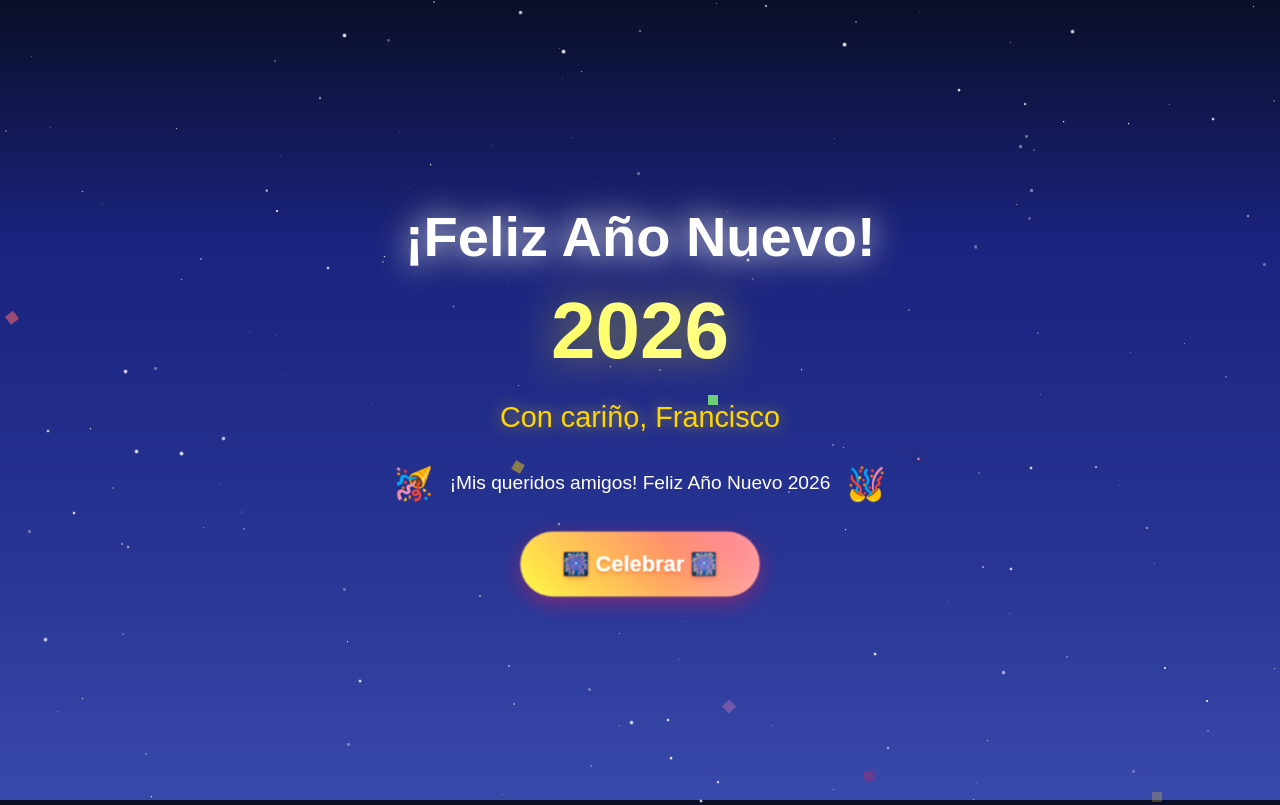
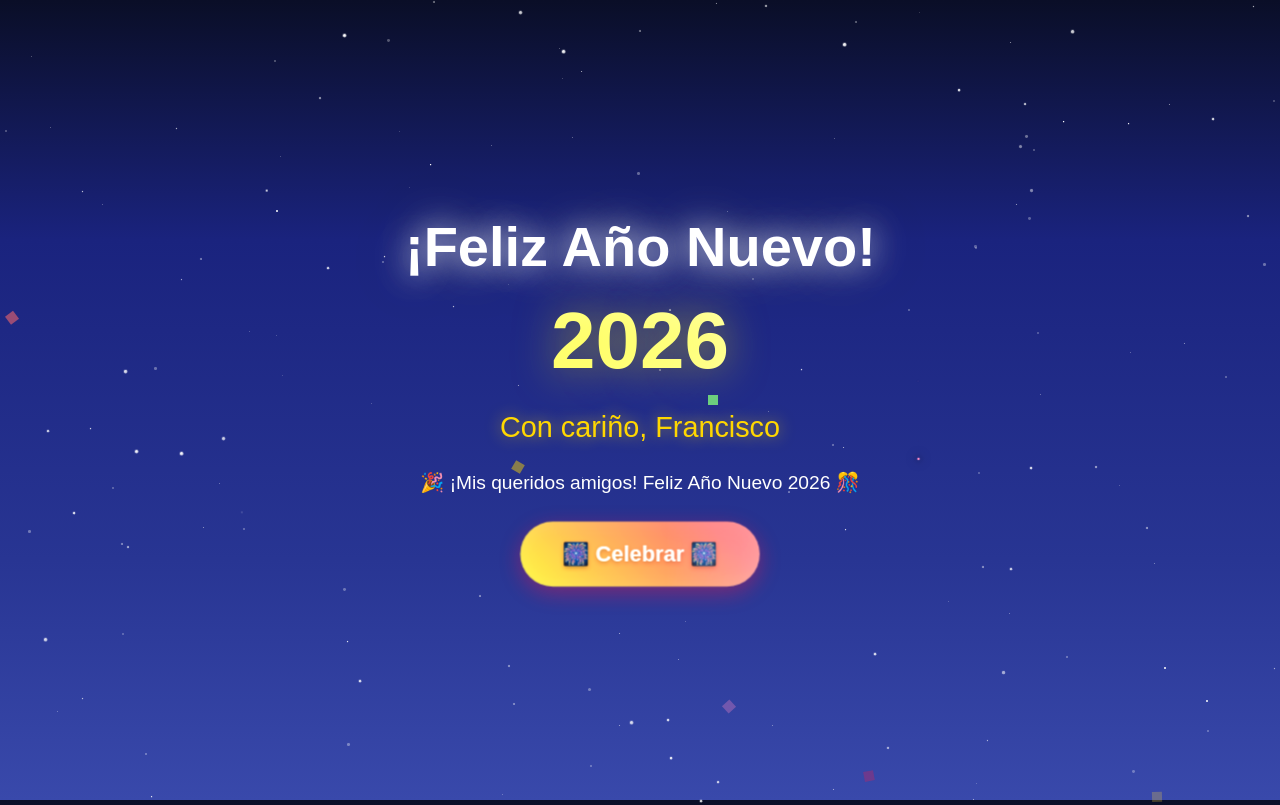
Before and after one commit to tavanofede-png/happy-new-year-pato, a plain HTML site: page index.html in a window 1280 px wide. Shown: the top 805 px of the page. Drawn offline with Linux system fonts and the light colour scheme.

Commit message:
Simplificar emojis - texto plano en línea

```diff
--- a/index.html
+++ b/index.html
@@ -81,17 +81,14 @@
             line-height: 1.6;
             animation: fadeIn 2s ease-out 1s both;
             text-align: center;
-            display: flex;
-            align-items: center;
-            justify-content: center;
-            gap: 0.5rem;
         }
 
         .emoji {
             font-size: 1.8rem;
             animation: rotate 2s linear infinite;
-            display: inline-block;
-            flex-shrink: 0;
+            display: inline;
+            vertical-align: middle;
+            margin: 0 0.3rem;
         }
 
         .celebrate-btn {
@@ -422,9 +419,7 @@
         <div class="year">2026</div>
         <div class="from">Con cariño, Francisco</div>
         <div class="message">
-            <span class="emoji">🎉</span>
-            <span>¡Mis queridos amigos! Feliz Año Nuevo 2026</span>
-            <span class="emoji">🎊</span>
+            🎉 ¡Mis queridos amigos! Feliz Año Nuevo 2026 🎊
         </div>
         <button class="celebrate-btn" onclick="celebrate()">🎆 Celebrar 🎆</button>
     </div>
```
